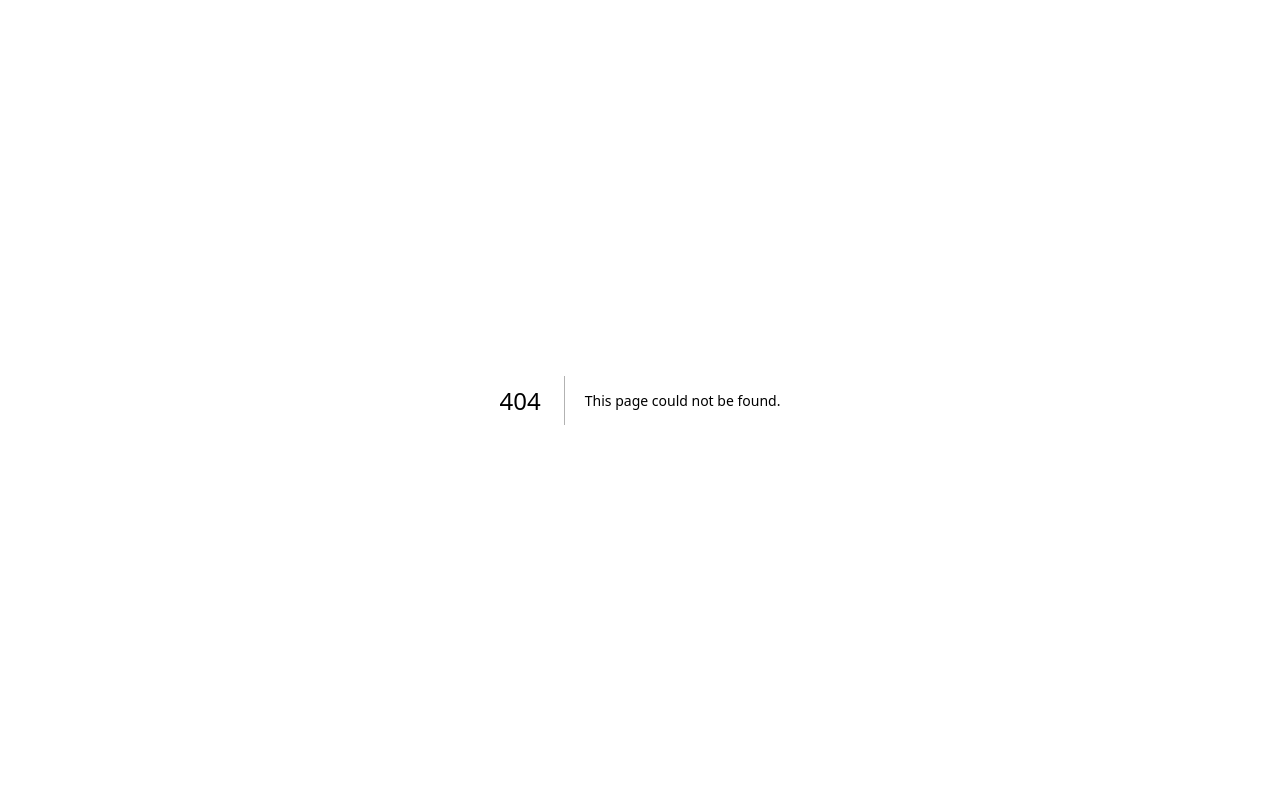
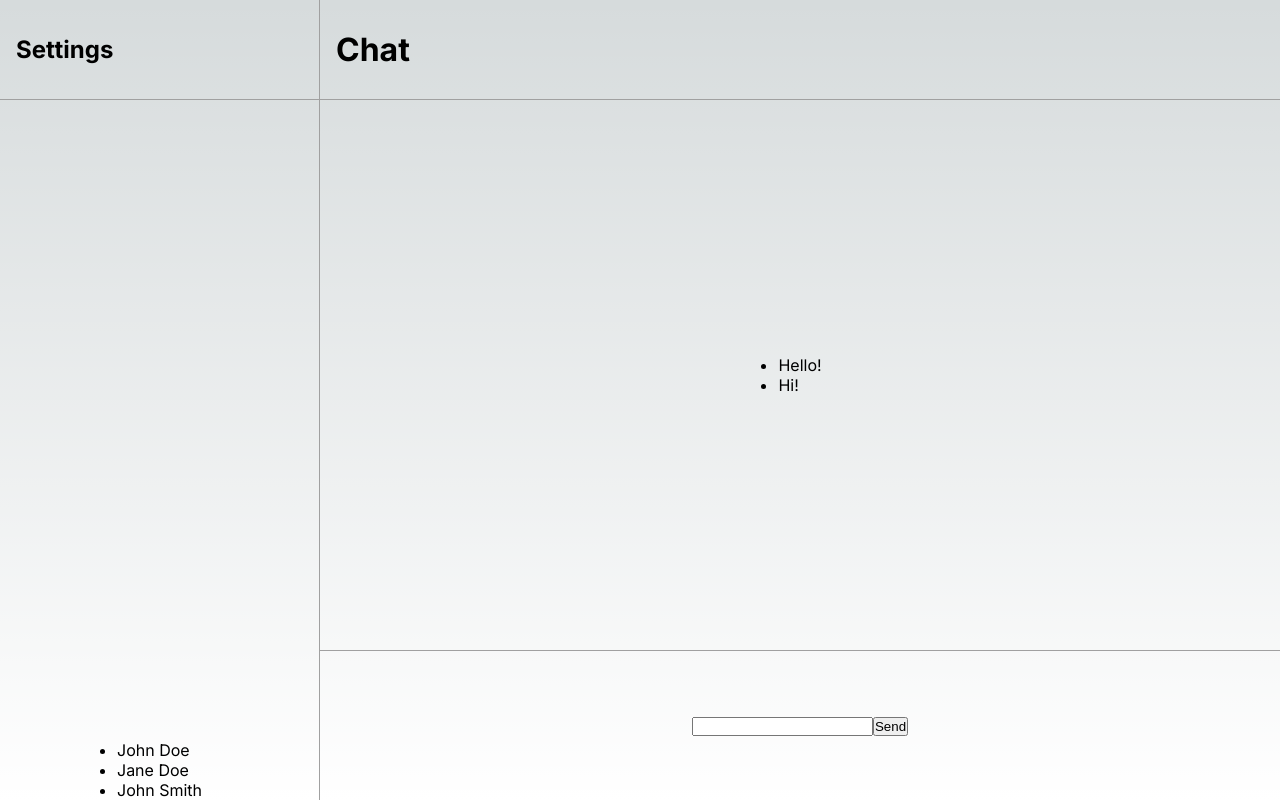
Before and after one commit to gnu-fox/chat-client, a Next.js app: page /chat in a window 1280 px wide. Before the commit this address had no page. Built offline with nearby package versions, Linux system fonts and the light colour scheme.

Commit message:
Create layout

```diff
--- /dev/null
+++ b/src/app/chat/layout.module.css
@@ -0,0 +1,43 @@
+.container {
+    display: flex;
+}
+
+.main {
+    display: flex;
+    flex-direction: column;
+    justify-content: space-between;
+    align-items: center;
+    width: 75%;
+    min-height: 100vh;
+}
+
+.aside {
+    display: flex;
+    flex-direction: column;
+    justify-content: space-between;
+    align-items: center;
+    width: 25%;
+    min-height: 100vh;
+    overflow-y: auto; /* Enable scrolling for aside content */
+    border-right: 1px solid #a0a0a0;
+}
+
+.header {
+    display: flex;
+    justify-content: space-between;
+    align-items: center;
+    height: 100px;
+    width: 100%;
+    padding: 1rem;
+    border-bottom: 1px solid #a0a0a0;
+}
+
+.footer {
+    display: flex;
+    justify-content: center;
+    align-items: center;
+    height: 150px;
+    width: 100%;
+    padding: 1rem;
+    border-top: 1px solid #a0a0a0;
+}
--- /dev/null
+++ b/src/app/chat/layout.tsx
@@ -0,0 +1,46 @@
+import React from "react";
+import { Inter } from "next/font/google";
+import styles from "./layout.module.css";
+
+const inter = Inter({ subsets: ["latin"] });
+
+const Container = ({ children }: { children: React.ReactNode }) => (
+    <div className={styles.container}>
+        {children}
+    </div>
+);
+
+const Main = ({ children }: { children: React.ReactNode }) => (
+    <main className={styles.main}>
+        {children}
+    </main>
+);
+
+const Header = ({ children }: { children: React.ReactNode }) => (
+    <header className={styles.header}>
+        {children}
+    </header>
+);
+
+const Footer = ({ children }: { children: React.ReactNode }) => (
+    <footer className={styles.footer}>
+        {children}
+    </footer>
+);
+
+const Aside = ({ children }: { children: React.ReactNode }) => (
+    <aside className={styles.aside}>
+        {children}
+    </aside>
+);
+
+const Layout = ({ children } : { children : React.ReactNode }) => (
+    <html lang="en">
+        <body className={inter.className}>
+            {children}
+        </body>
+    </html>
+)
+
+export { Container, Main, Header, Footer, Aside };
+export default Layout;
--- /dev/null
+++ b/src/app/chat/page.tsx
@@ -0,0 +1,52 @@
+'use client'
+
+import React from "react";
+
+import store from "@/store";
+import { Provider } from "react-redux";
+import { Container, Main, Header, Footer, Aside } from "@/app/chat/layout";
+import { Contacts, Conversations, Messages, Sender } from "@/components/Chat";
+
+
+function Chat () {
+    const [selectedContact, setSelectedContact] = React.useState<string | null>('1');
+
+    return (
+        <Provider store={store}>
+
+            <Container>
+
+                <Aside>
+
+                    <Header>
+                        <h1>Settings</h1>
+                    </Header>
+
+                    <Conversations selected={selectedContact} onSelect={setSelectedContact} />
+
+                </Aside>
+
+                { selectedContact ? <Main>
+
+                    <Header>
+
+                        <h1>Chat</h1>
+
+                    </Header>
+
+                    <Messages selected={selectedContact} />
+
+                    <Footer>
+                        <Sender selected={selectedContact} />
+                    </Footer>
+
+                </Main> : null }
+
+            </Container>
+
+        </Provider>
+    )
+}
+
+
+export default Chat;
--- a/src/components/Chat/Contacts.tsx
+++ b/src/components/Chat/Contacts.tsx
@@ -5,14 +5,14 @@ type Contact = {
     name: string;
 };
 
-const ContactItem = ({ contact }: { contact: Contact }) => (
+const ContactItem = ({ contact, onSelect }: { contact: Contact, onSelect : (id : string) => void }) => (
     <li>{contact.name}</li>
 );
 
-const ContactList = ({ contacts }: { contacts: Contact[] }) => (
+const ContactList = ({ contacts, onSelect }: { contacts: Contact[], onSelect : (id : string) => void } ) => (
     <ul>
         {contacts.map((contact) => (
-            <ContactItem key={contact.id} contact={contact} />
+            <ContactItem key={contact.id} contact={contact} onSelect={onSelect}/>
         ))}
     </ul>
 );
--- a/src/components/Chat/Conversations.tsx
+++ b/src/components/Chat/Conversations.tsx
@@ -5,20 +5,14 @@ type Contact = {
     name: string;
 };
 
-interface Conversations {
-    contacts: Contact[];
-    selected: string | null;
-    onSelect: (id: string) => void;
-}
-
-const ConversationItem = ({ contact }: { contact: Contact }) => (
+const ConversationItem = ({ contact, selected, onSelect }: { contact: Contact, selected: string | null, onSelect: (id: string) => void }) => (
     <li>{contact.name}</li>
 );
 
-const ConversationList = ({ contacts, selected, onSelect } : Conversations) => (
+const ConversationList = ({ contacts, selected, onSelect }: { contacts: Contact[], selected: string | null, onSelect: (id: string) => void }) => (
     <ul>
         {contacts.map((contact) => (
-            <ConversationItem contact={contact} />
+            <ConversationItem contact={contact} selected={selected} onSelect={onSelect} />
         ))}
     </ul>
 );
--- a/src/components/Chat/Messages.tsx
+++ b/src/components/Chat/Messages.tsx
@@ -5,15 +5,11 @@ type Message = {
     text: string;
 }
 
-interface Messages {
-    messages: Message[];
-}
-
 const MessageItem = ({ message }: { message: Message }) => (
     <li>{message.text}</li>
 );
 
-const MessageList = ({ messages }: Messages) => (
+const MessageList = ({ messages }: { messages: Message[]}) => (
     <ul>
         {messages.map((message) => (
             <MessageItem message={message} />
--- a/src/components/Chat/Sender.tsx
+++ b/src/components/Chat/Sender.tsx
@@ -1,6 +1,6 @@
 import React from "react";
 
-interface Sender {
+type Sender = {
     text: string;
 }
 
@@ -12,7 +12,7 @@ const SenderButton = () => (
     <button>Send</button>
 );
 
-const SenderForm = ({ text } : Sender) => (
+const SenderForm = ({ sender }: { sender: Sender }) => (
     <form>
         <SenderInput />
         <SenderButton />
--- a/src/components/Chat/index.tsx
+++ b/src/components/Chat/index.tsx
@@ -1,46 +1,43 @@
-'use client';
+'use client'
 
-import React from 'react';
+import React from "react"
+import { useSelector, useDispatch } from "react-redux"
+import { RootState } from '@/store';
 
-import { useSelector, useDispatch } from 'react-redux';
-import { RootState } from '@/store';
-import { selectContact } from '@/store/selectedSlice';
+import { ContactList } from "./Contacts";
+import { ConversationList } from "./Conversations";
+import { MessageList } from "./Messages";
+import { SenderForm } from "./Sender";
 
-import { ContactList } from './Contacts';
-import { ConversationList } from './Conversations';
-import { MessageList } from './Messages';
+function Contacts({ onSelect } : { onSelect: (id: string) => void }) {
+    const contacts = useSelector((state: RootState) => state.contacts.list);
 
-const Contacts = () => {
-    const contacts = useSelector((state: RootState) => state.contacts.list);
-    return (
-        <ContactList contacts={contacts} />
-    )
-};
+    return <ContactList
+        contacts={contacts}
+        onSelect={onSelect}
+    />
+}
 
-const Conversations = () => {
+function Conversations({ selected, onSelect } : { selected: string | null, onSelect: (id: string) => void }) {
     const conversations = useSelector((state: RootState) => state.conversations.map);
     const contacts = useSelector((state: RootState) => state.contacts.list);
 
-    const dispatch = useDispatch();
-    const selected = useSelector((state: RootState) => state.selected.id);
-    const onSelect = (id: string) => dispatch(selectContact(id));
-
-    return (
-        <ConversationList
-            contacts={contacts.filter((contact) => conversations[contact.id])}
-            selected={selected}
-            onSelect={onSelect}
-        />
-    )
+    return <ConversationList
+        contacts={contacts.filter((contact) => conversations[contact.id])}
+        selected={selected}
+        onSelect={onSelect}
+    />
 }
 
-const Messages = () => {
+function Messages({selected} : { selected: string }) {
     const messages = useSelector((state: RootState) => state.conversations.map);
-    const selected = useSelector((state: RootState) => state.selected.id);
+    return <MessageList messages={messages[selected]} />
 
-    return selected ? (
-        <MessageList messages={messages[selected]} />
-    ) : null
 }
 
-export { Contacts, Conversations, Messages };
+function Sender({selected} : { selected: string }) {
+    const senders = useSelector((state: RootState) => state.sender.map);
+    return <SenderForm sender={senders[selected]} />
+}
+
+export { Contacts, Conversations, Messages, Sender }
--- a/src/store/index.ts
+++ b/src/store/index.ts
@@ -1,13 +1,13 @@
 import { configureStore } from "@reduxjs/toolkit";
-import selectedReducer from "./selectedSlice";
+import senderReducer from "./senderSlice";
 import contactsReducer from "./contactsSlice";
 import conversationsReducer from "./conversationsSlice";
 
 const store = configureStore({
-    reducer : {
-        selected : selectedReducer,
-        contacts : contactsReducer,
-        conversations : conversationsReducer,
+    reducer: {
+        sender: senderReducer,
+        contacts: contactsReducer,
+        conversations: conversationsReducer,
     }
 })
 
```
Also changed, not shown: src/app/context.jsx (deleted, +0 -13 lines), src/app/page.tsx (+3 -8 lines), src/store/selectedSlice.ts (deleted, +0 -22 lines).
